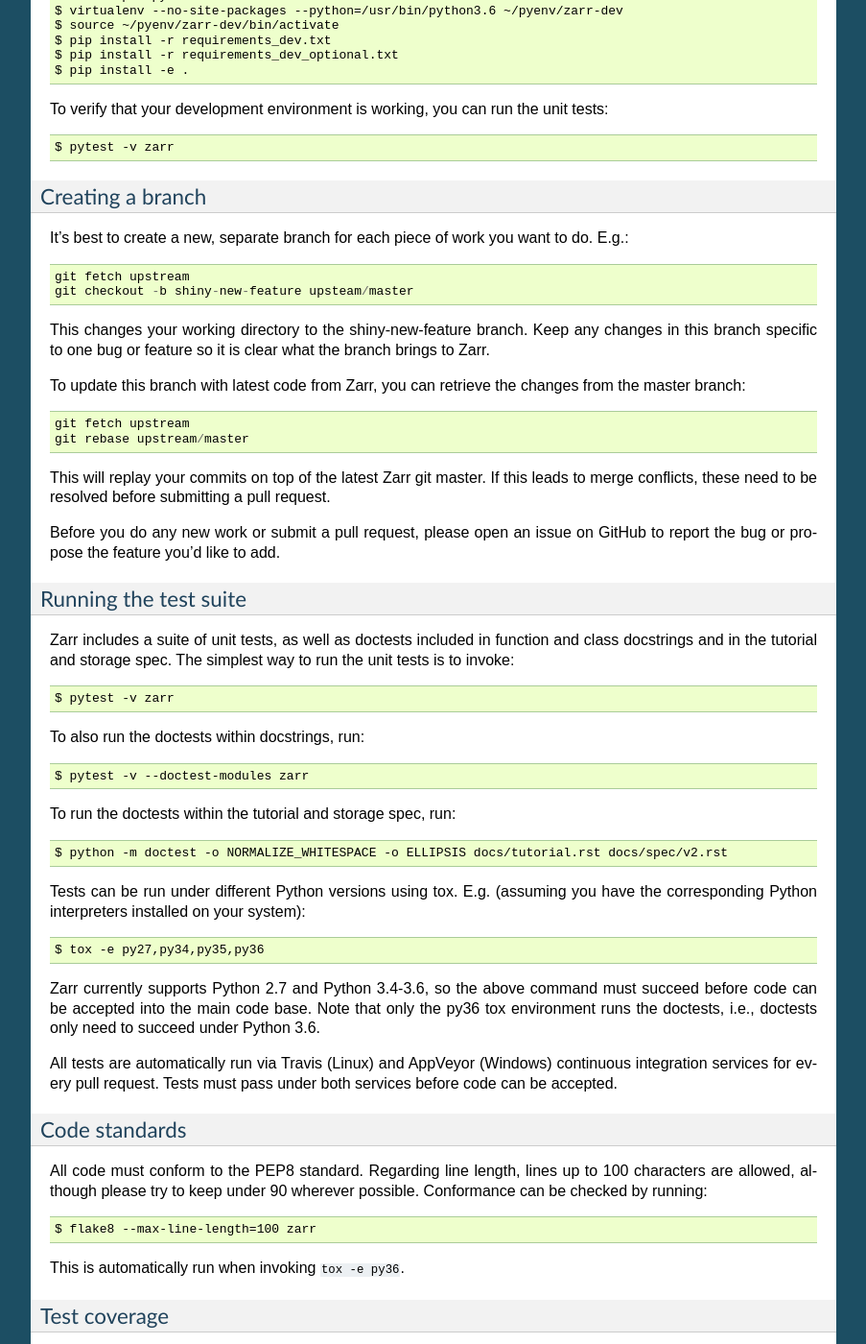
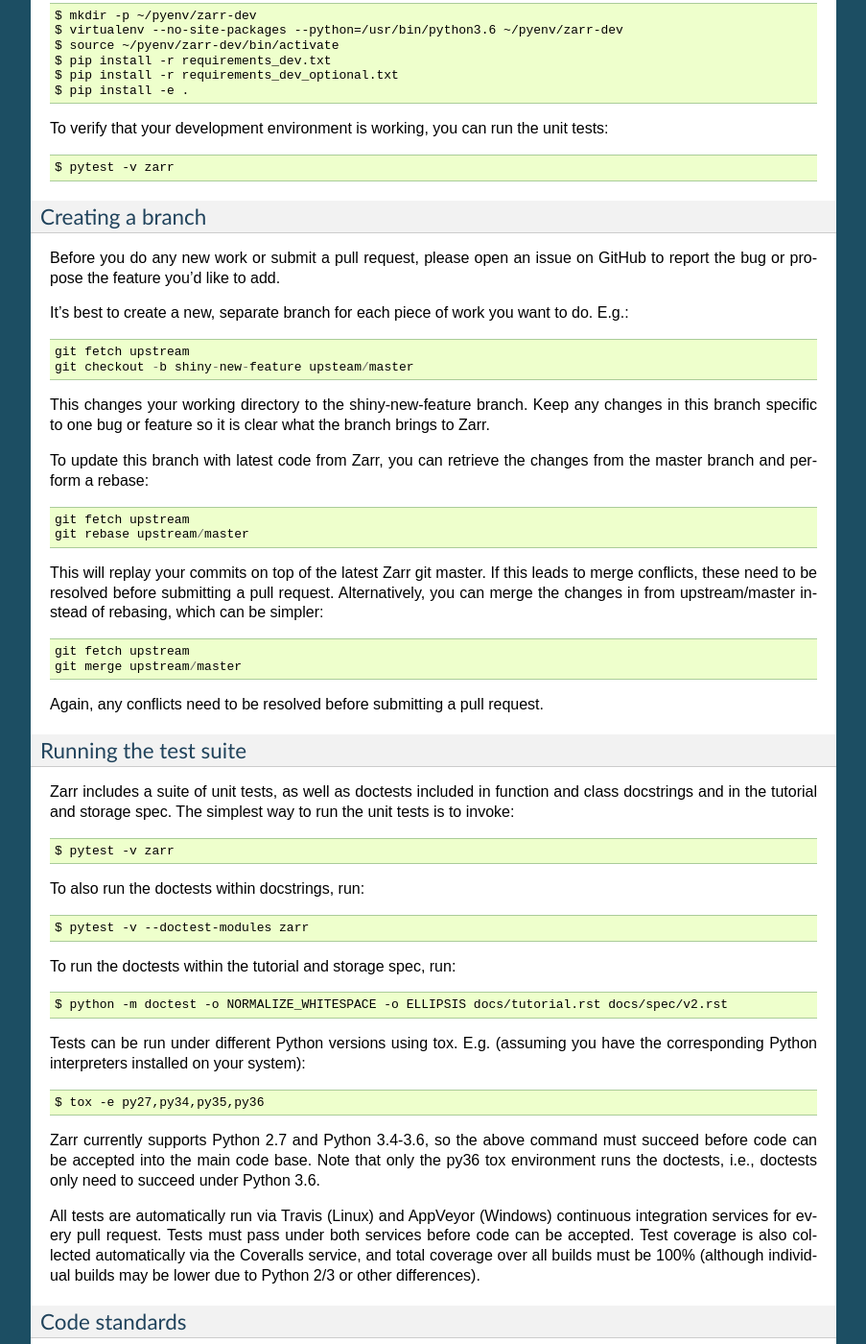
Before and after one commit to enthusiastdev121/zarr-python, a Sphinx documentation site: the page built from docs/contributing.rst, in a window 1280 px wide and 1400 px high, scrolled down 1565 px. Shown: the whole window at 96% size, without its empty margins (198-1101 px from the left). Built offline with Sphinx 7.4.7, drawn with Linux system fonts in a browser that asks for light colours; the version number could not be read and is left out; some of the changed text lies outside the part shown.

Commit message:
address @jakirkham review

```diff
--- a/docs/contributing.rst
+++ b/docs/contributing.rst
@@ -60,7 +60,7 @@ mind that we are likely to be conservative in accepting proposals for new featur
 reasons for this are that we would like to keep the Zarr code base lean and focused on
 a core set of functionalities, and available time for development, review and maintenance
 of new features is limited. But if you have a great idea, please don't let that stop
-you posting it on GitHub, just please don't be offended if we respond cautiously.
+you from posting it on GitHub, just please don't be offended if we respond cautiously.
 
 Contributing code and/or documentation
 --------------------------------------
@@ -103,6 +103,9 @@ To verify that your development environment is working, you can run the unit tes
 Creating a branch
 ~~~~~~~~~~~~~~~~~
 
+Before you do any new work or submit a pull request, please open an issue on GitHub to
+report the bug or propose the feature you'd like to add.
+
 It's best to create a new, separate branch for each piece of work you want to do. E.g.::
 
     git fetch upstream
@@ -113,16 +116,20 @@ this branch specific to one bug or feature so it is clear what the branch brings
 Zarr.
 
 To update this branch with latest code from Zarr, you can retrieve the changes from
-the master branch::
+the master branch and perform a rebase::
 
     git fetch upstream
     git rebase upstream/master
 
 This will replay your commits on top of the latest Zarr git master. If this leads to
 merge conflicts, these need to be resolved before submitting a pull request.
+Alternatively, you can merge the changes in from upstream/master instead of rebasing,
+which can be simpler::
 
-Before you do any new work or submit a pull request, please open an issue on GitHub to
-report the bug or propose the feature you'd like to add.
+    git fetch upstream
+    git merge upstream/master
+
+Again, any conflicts need to be resolved before submitting a pull request.
 
 Running the test suite
 ~~~~~~~~~~~~~~~~~~~~~~
@@ -152,7 +159,9 @@ tox environment runs the doctests, i.e., doctests only need to succeed under Pyt
 
 All tests are automatically run via Travis (Linux) and AppVeyor (Windows) continuous
 integration services for every pull request. Tests must pass under both services before
-code can be accepted.
+code can be accepted. Test coverage is also collected automatically via the Coveralls
+service, and total coverage over all builds must be 100% (although individual builds
+may be lower due to Python 2/3 or other differences).
 
 Code standards
 ~~~~~~~~~~~~~~
```
Also changed, not shown: other parts of docs/contributing.rst (+11 -11 lines), .github/ISSUE_TEMPLATE.md, .github/PULL_REQUEST_TEMPLATE.md, 1 other file.
